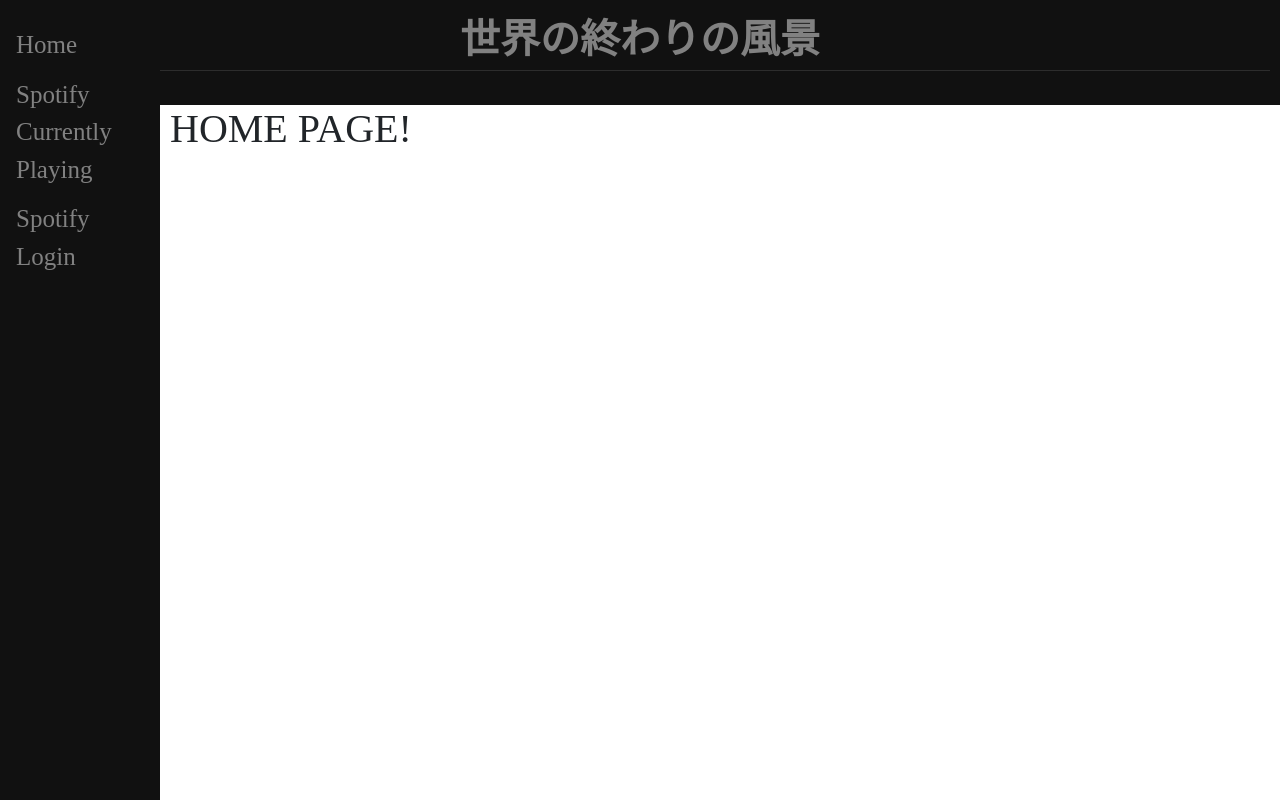
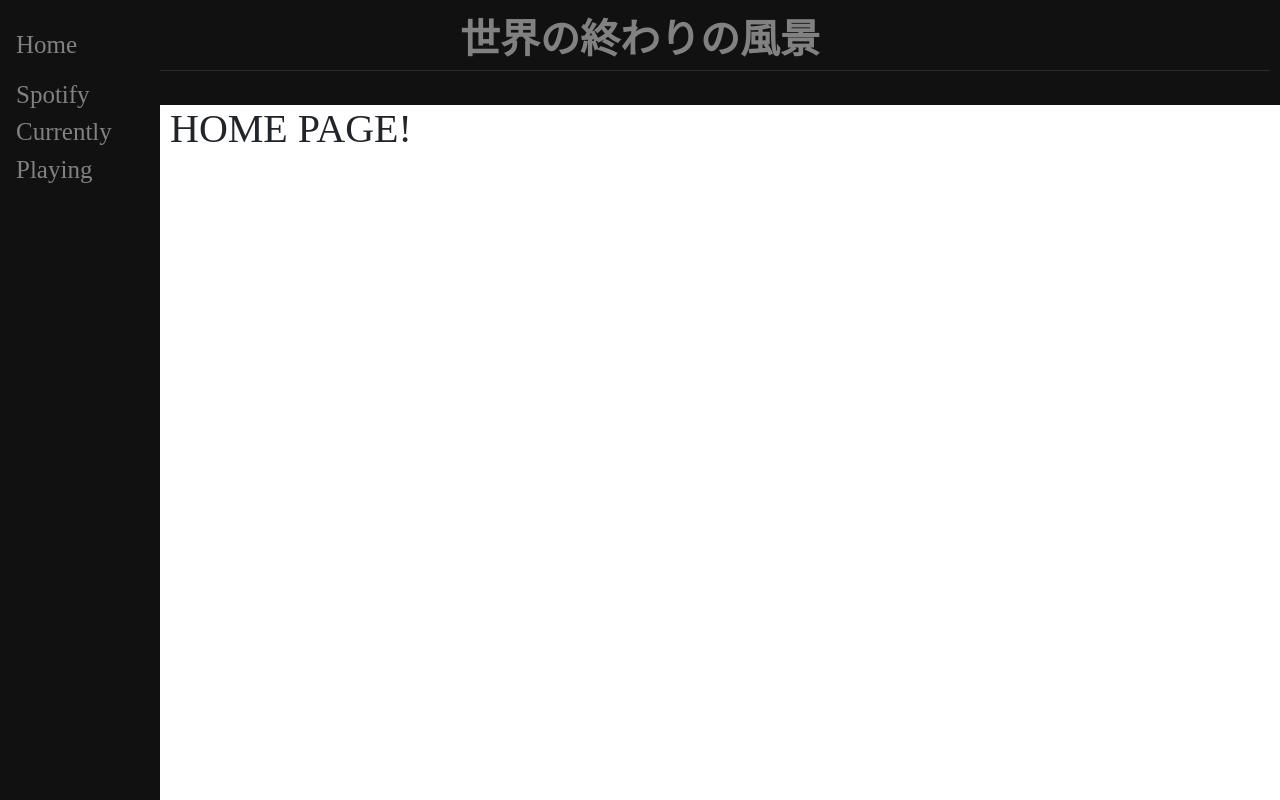
Before and after one commit to SpencerMAQ/spotify_music_key, a Django app: page / in a window 1280 px wide. Run offline with Django 4.2, Linux system fonts and the light colour scheme.

Commit message:
(FINAL BACKUP) backup: currently working but requires a new OAuth Token every hour

```diff
--- a/mysite/main/templates/main/base.html
+++ b/mysite/main/templates/main/base.html
@@ -77,7 +77,6 @@
         <div class="sidenav">
             <a href="/home">Home</a>
             <a href="/spotify">Spotify Currently Playing</a>
-            <a href="/spotify_login">Spotify Login</a>
         </div>
 
         <div id="content" name="content" class="main_content">
--- a/mysite/main/urls.py
+++ b/mysite/main/urls.py
@@ -6,6 +6,4 @@ urlpatterns = [
     path('', views.home, name='home'),
     path('home/', views.home, name='home'),
     path('spotify/', views.spotify_view, name='create_todo'),
-    # path('/spotify', views.spotify_view, name='create_todo'),
-    path('spotify_login/', views.spotify_login, name='spotify_login'),
 ]
--- a/mysite/main/views.py
+++ b/mysite/main/views.py
@@ -2,12 +2,10 @@ from collections import OrderedDict
 
 from django.shortcuts import render, redirect
 from django.http import HttpResponse, HttpResponseRedirect
-from django.contrib import messages
 
 from .models import ToDoList, Item
 
 from . import spotify
-# import spotipy
 
 def index(response):
     return render(response, 'main/base.html', {})
@@ -18,16 +16,6 @@ def home(response):
 
 
 def spotify_view(response):
-    # sp_oauth = spotify.create_spotify_oauth()
-    # TODO: session.clear() equiv of session.clear() of flask
-    # for key in response.session.keys():
-    #     del response.session[key]
-
-    # # https://stackoverflow.com/questions/12166368/django-request-session-getname-false-what-does-this-code-mean
-    # code = response.session.get('code')
-    # token_info = sp_oauth.get_access_token(code)
-    # response.session['spotify_token'] = token_info
-
     current_track_info = spotify.get_current_track_info()
 
 
@@ -50,42 +38,6 @@ def spotify_view(response):
         spotify_info = {'artist': 'Spotify currently not playing or auth code expired'}
 
     return render(response, 'main/spotify.html', context=spotify_info)
-
-
-def spotify_authorize(response):
-    sp_oauth = spotify.create_spotify_oauth()
-    # reset session first
-    try:
-        del response.session['spotify_token']
-    except KeyError:
-        pass
-
-def spotify_login(response):
-    # cache_handler = spotipy.cache_handler.DjangoSessionCacheHandler(response)
-    # # creates a spotipy.oauth2.SpotifyOAuth object
-    # auth_manager = spotify.create_spotify_oauth(cache_handler=cache_handler)
-    #
-    # if response.session.get('code'):
-    #     auth_manager.get_access_token(response.session.get('code'))
-    #     return redirect('/spotify')
-    #
-    # if not auth_manager.validate_token(cache_handler.get_cached_token()):
-    #     auth_url = auth_manager.get_authorize_url()
-    #     return HttpResponse(f'<h2><a href="{auth_url}">Sign in</a></h2>')
-
-
-    # # creates a spotipy.oauth2.SpotifyOAuth object
-    # sp_oauth = spotify.create_spotify_oauth()
-    # # the pop up page form spotify to authorize???
-    # auth_url = sp_oauth.get_authorize_url()
-    # # django takes you to auth_url then
-    # return redirect(auth_url)
-    pass
-
-def spotify_logout(response):
-    # TODO
-    # https://github.com/plamere/spotipy/blob/master/examples/app.py#L67
-    pass
 
 
 def create_todo(response):
```
Also changed, not shown: mysite/main/spotify.py (+0 -5 lines).
